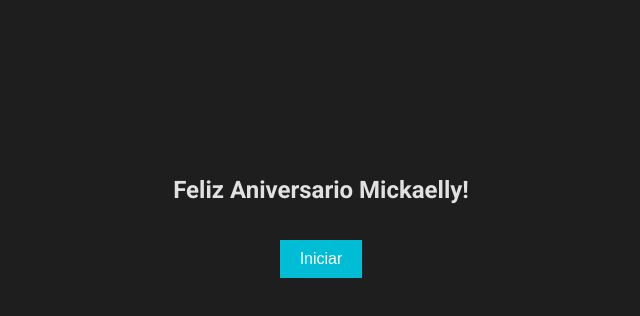
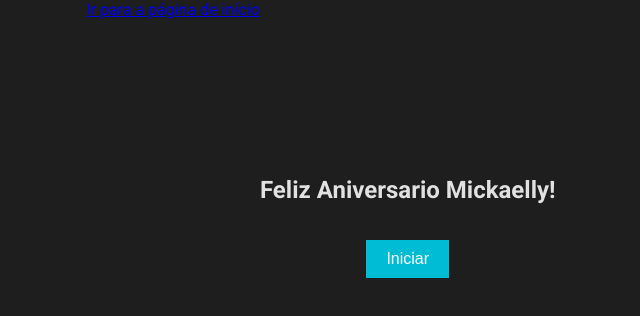
Before and after one commit to butterflySZaf/butterflySZaf.github.io, a plain HTML site: page Mickazinha/index.html in a window 1280 px wide. Shown: the whole page, without its empty margins (319-959 px from the left). Drawn offline with Linux system fonts and the light colour scheme.

Commit message:
Update index.html

```diff
--- a/Mickazinha/index.html
+++ b/Mickazinha/index.html
@@ -4,6 +4,9 @@
     <meta charset="UTF-8">
     <meta name="viewport" content="width=device-width, initial-scale=1.0">
     <title>Mickazinha</title>
+
+    <!-- No arquivo index.html -->
+    <a href="Pages/startpage.html">Ir para a página de início</a>
 
     <link rel="stylesheet" type="text/css" href="color.css">
     <link href="https://fonts.googleapis.com/css2?family=Roboto:wght@300;400;500;700&display=swap" rel="stylesheet">
```
